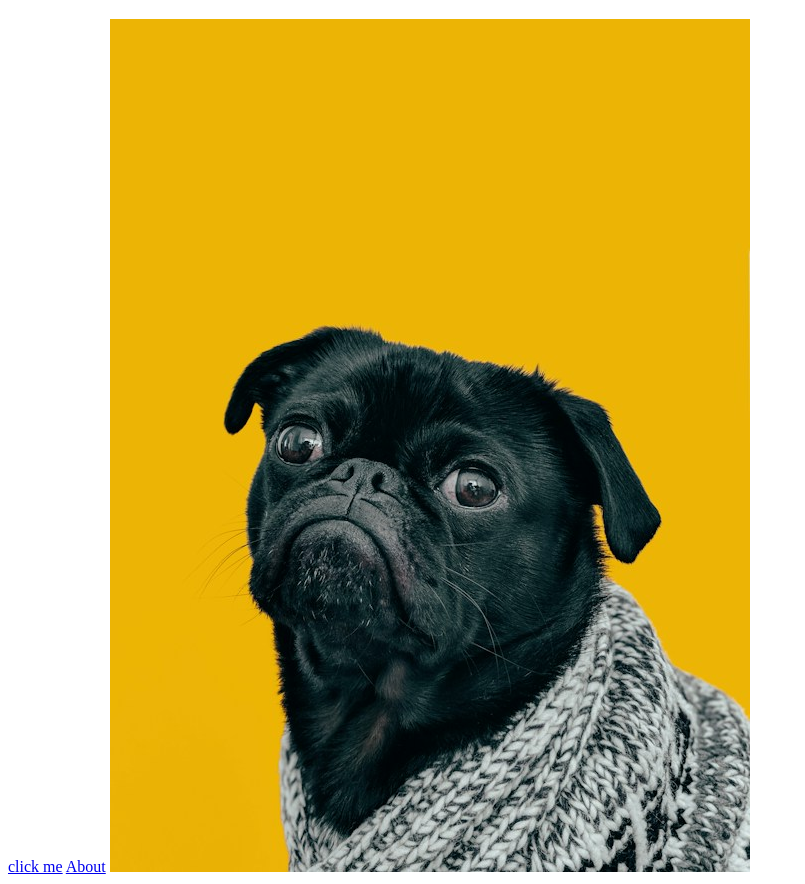
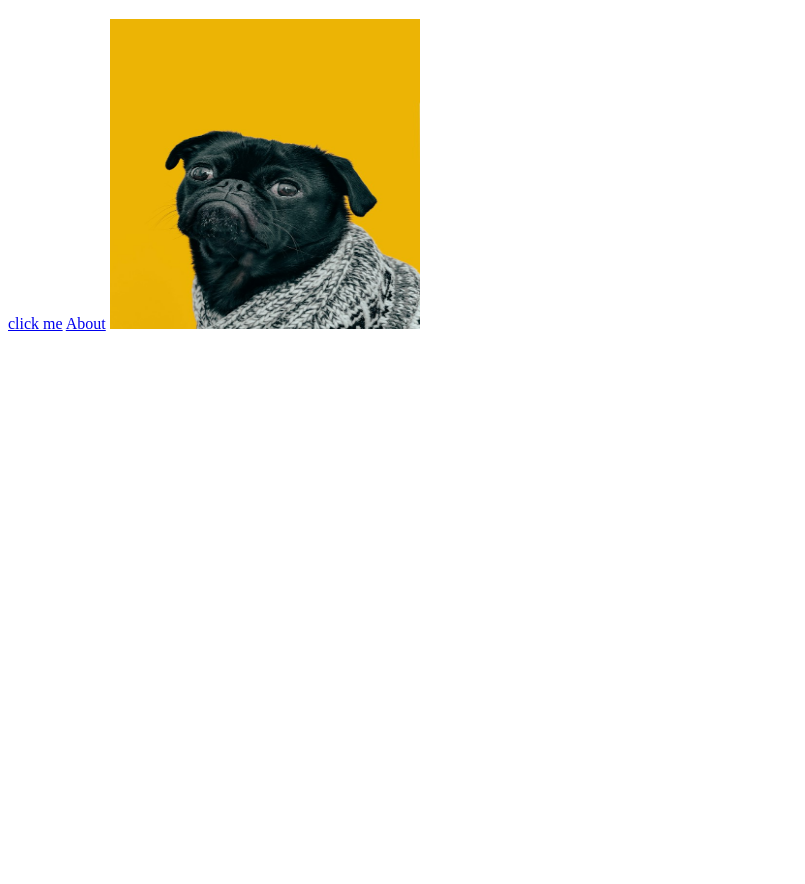
Before and after one commit to jeff-bazinet/git_test, a plain HTML site: page odin-links-and-images/index.html in a window 1280 px wide. Shown: the part 61-945 px from the top of the page, without its empty margins (0-805 px from the left). After the commit the page ends 800 px from the top, so only its background shows below. Drawn offline with Linux system fonts and the light colour scheme.

Commit message:
Links and Images - Alt and Size. VS Code commit

```diff
--- a/odin-links-and-images/index.html
+++ b/odin-links-and-images/index.html
@@ -8,6 +8,6 @@
         <h1>Homepage</h1>
         <a href="https://www.theodinproject.com/about" target="_blank" rel="noopener noreferred">click me</a>
         <a href="./pages/about.html">About</a>
-        <img src="./images/dog.jpg" alt="">
+        <img src="./images/dog.jpg" alt="Charles the Dog!" width="310" height="310">
     </body>
 </html>
```
Also changed, not shown: odin-links-and-images/pages/about.html (+1 -0 lines).
